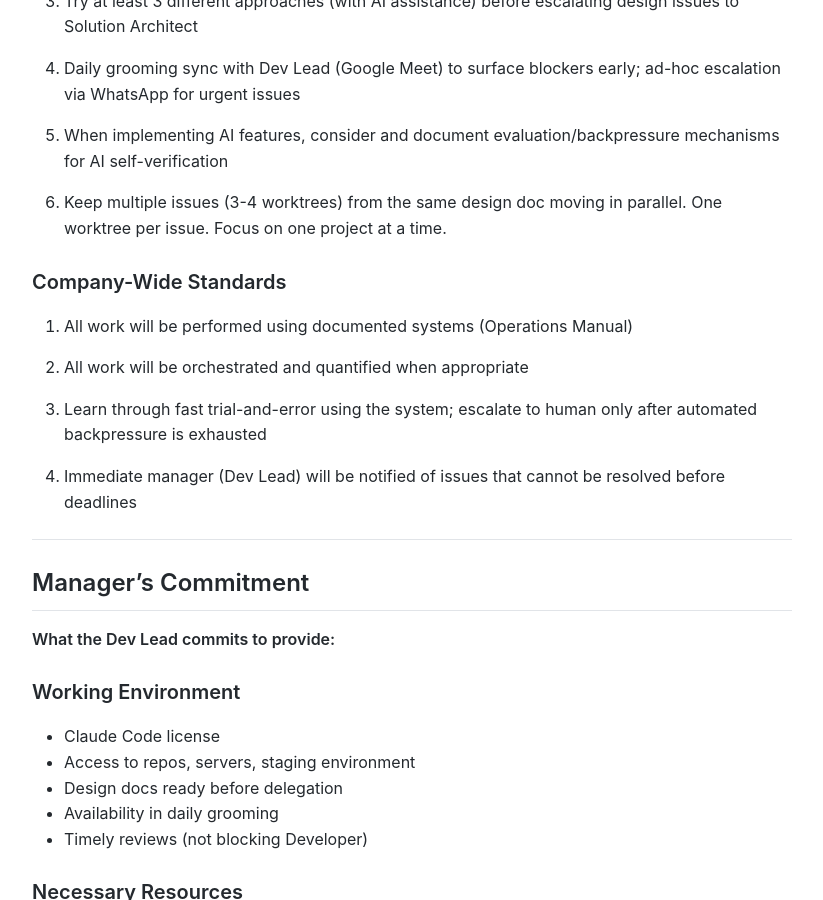
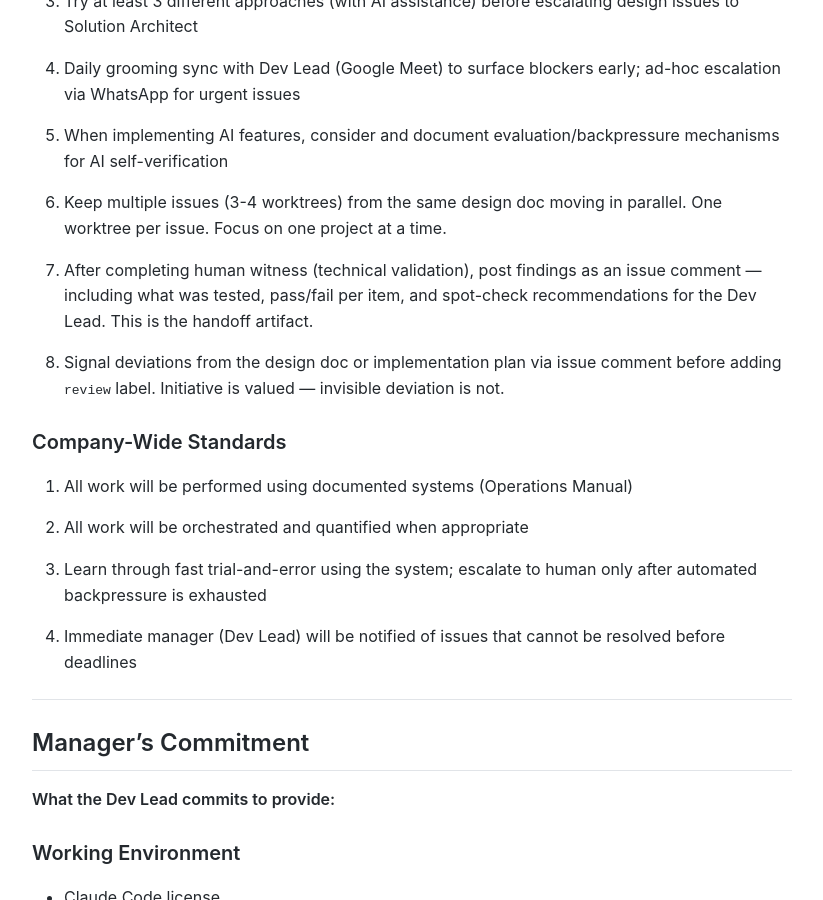
Before and after one commit to MariusWilsch/public-wilsch-ai-pages, a Jekyll site: the page built from global/developer-position-agreement-wilsch-ai-services.md, in a window 1280 px wide and 900 px high, scrolled down 2044 px. Shown: the whole window, without its empty margins (228-1051 px from the left). Built offline with Jekyll 4.4.1, drawn with Linux system fonts in a browser that asks for light colours; our own code applies the rules of GitHub Pages for plain Markdown files; some of the changed text lies outside the part shown.

Commit message:
Sync from hippocampus 2026-02-24

```diff
--- a/global/developer-position-agreement-wilsch-ai-services.md
+++ b/global/developer-position-agreement-wilsch-ai-services.md
@@ -74,6 +74,10 @@ Position Agreement for the Developer position at Wilsch AI Services. Framework:
 
 6. Keep multiple issues (3-4 worktrees) from the same design doc moving in parallel. One worktree per issue. Focus on one project at a time.
 
+7. After completing human witness (technical validation), post findings as an issue comment — including what was tested, pass/fail per item, and spot-check recommendations for the Dev Lead. This is the handoff artifact.
+
+8. Signal deviations from the design doc or implementation plan via issue comment before adding `review` label. Initiative is valued — invisible deviation is not.
+
 ### Company-Wide Standards
 
 1. All work will be performed using documented systems (Operations Manual)
@@ -137,6 +141,7 @@ Position Agreement for the Developer position at Wilsch AI Services. Framework:
 - [Organization Chart - Wilsch AI Services](https://mariuswilsch.github.io/public-wilsch-ai-pages/global/organization-chart-wilsch-ai-services)
 - [Issue Lifecycle Router](https://mariuswilsch.github.io/public-wilsch-ai-pages/global/issue-lifecycle-router)
 - [Ship with Confidence](https://mariuswilsch.github.io/public-wilsch-ai-pages/global/ship-with-confidence)
+- [Dev Lead Witness & Review System](https://mariuswilsch.github.io/public-wilsch-ai-pages/global/dev-lead-witness-review-system)
 - [Three-Session Model](https://mariuswilsch.github.io/public-wilsch-ai-pages/global/three-session-model)
 
 ---
```
